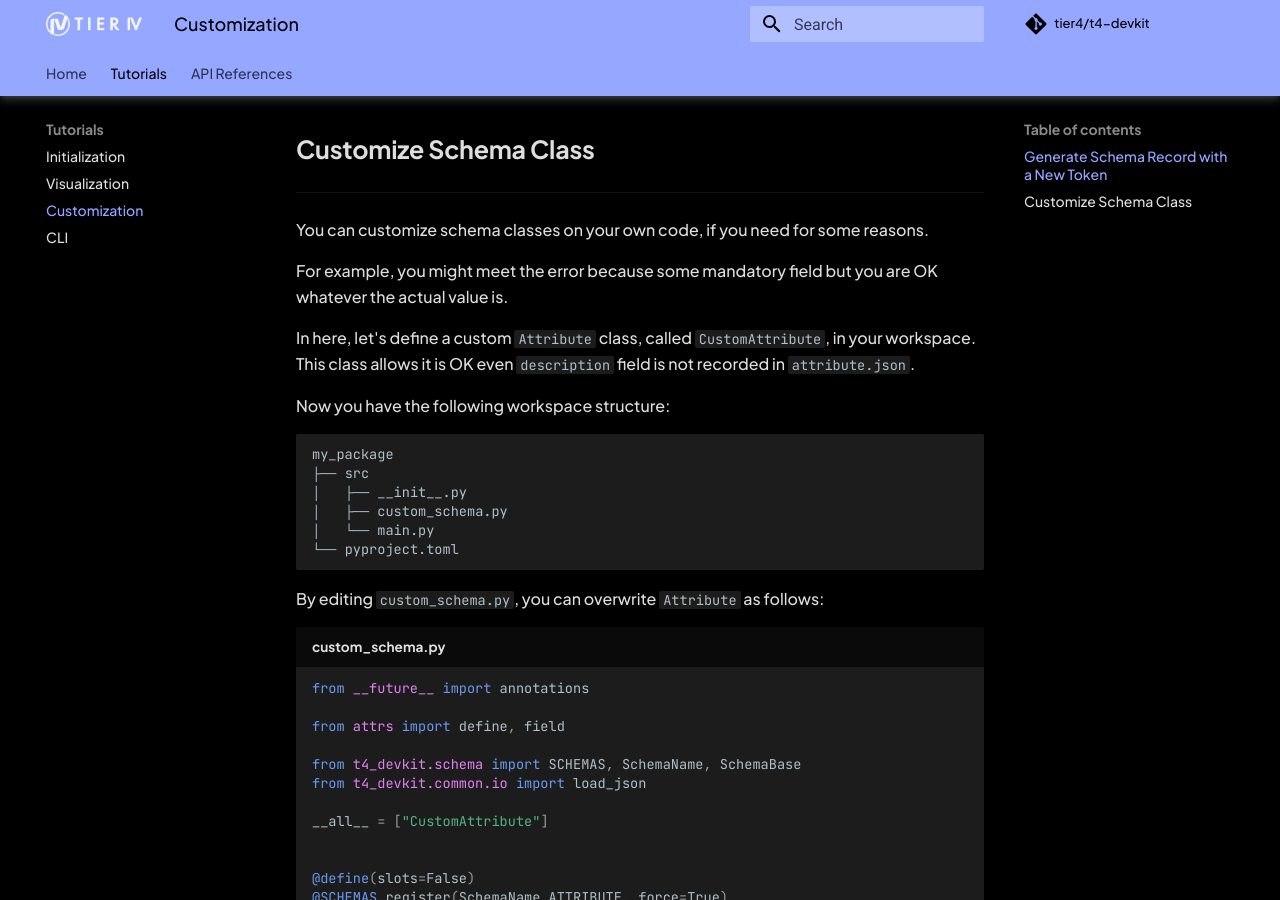
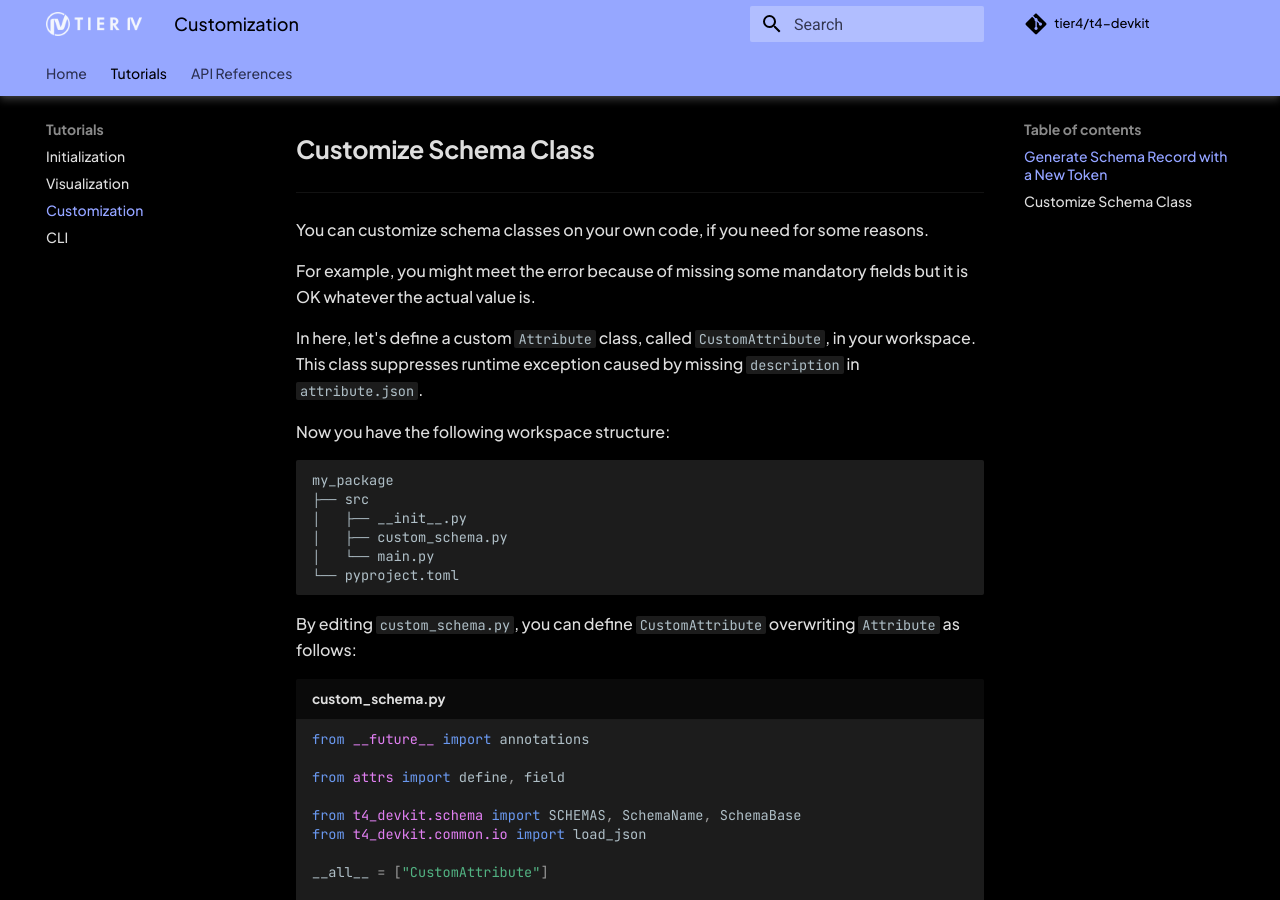
Before and after one commit to tier4/t4-devkit, an MkDocs documentation site: the page built from docs/tutorials/customize.md, in a window 1280 px wide and 900 px high, scrolled down 709 px. Built offline with MkDocs 1.6.1 and Material for MkDocs 9.7.7, drawn with Linux system fonts in a browser that asks for light colours; comment, search, counter and statistics services are not loaded; the version menu is left out.

Commit message:
docs: fix grammer
Signed-off-by: ktro2828 <kotaro.uetake@tier4.jp>

````diff
--- a/docs/tutorials/customize.md
+++ b/docs/tutorials/customize.md
@@ -34,10 +34,10 @@ Attribute(token='f40e605870aa29b1473ca6e65255c45e', name='foo', description='thi
 
 You can customize schema classes on your own code, if you need for some reasons.
 
-For example, you might meet the error because some mandatory field but you are OK whatever the actual value is.
+For example, you might meet the error because of missing some mandatory fields but it is OK whatever the actual value is.
 
 In here, let's define a custom `Attribute` class, called `CustomAttribute`, in your workspace.
-This class allows it is OK even `description` field is not recorded in `attribute.json`.
+This class suppresses runtime exception caused by missing `description` in `attribute.json`.
 
 Now you have the following workspace structure:
 
@@ -50,7 +50,7 @@ my_package
 └── pyproject.toml
 ```
 
-By editing `custom_schema.py`, you can overwrite `Attribute` as follows:
+By editing `custom_schema.py`, you can define `CustomAttribute` overwriting `Attribute` as follows:
 
 ```python title="custom_schema.py"
 from __future__ import annotations
````
Also changed, not shown: docs/tutorials/cli.md (+2 -2 lines), docs/tutorials/initialize.md (+2 -2 lines), docs/tutorials/render.md (+2 -6 lines).
